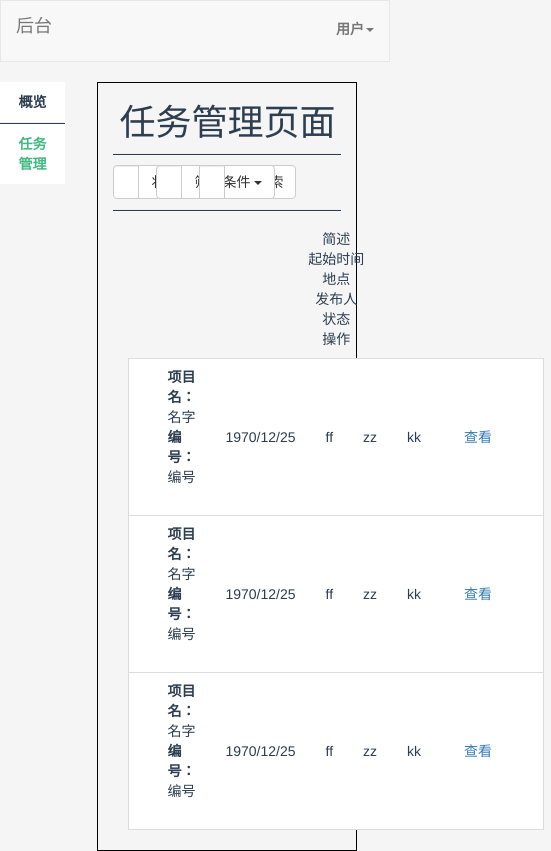
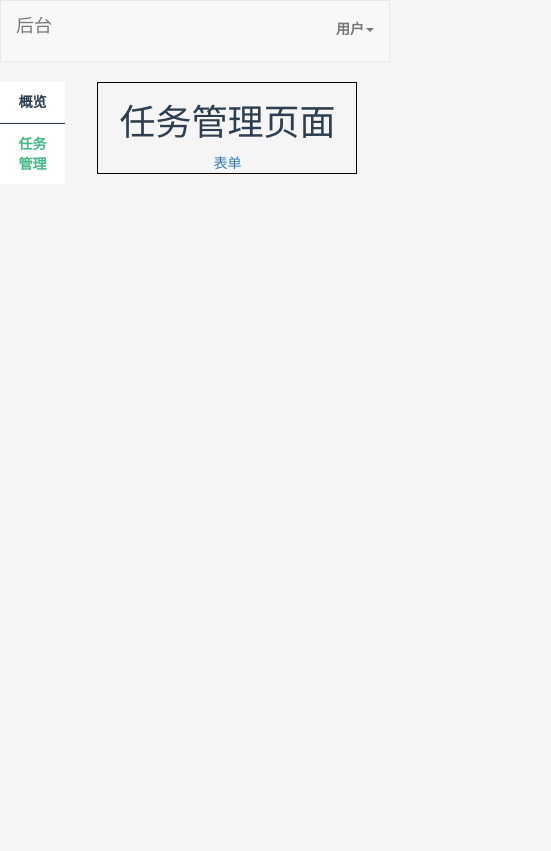
Before and after one commit to Seway/Mustard-space, a Vue app: page /#/manageTask in a window 390 px wide. Shown: the whole page, 551 px wide, since content can reach past the window. Built offline with nearby package versions, Linux system fonts and the light colour scheme; grey boxes are pictures that could not be loaded.

Commit message:
第三次提交
确定嵌套路由

```diff
--- /dev/null
+++ b/src/components/manageTask/detail.vue
@@ -0,0 +1,40 @@
+<template>
+    <div class="container-fluid">
+      <div class="panel panel-default">
+        <div class="panel-body row">
+          <div class="col-md-3 row">
+            <div class="col-md-6">
+              <img src="../../../dist/img/weilin.jpg" >
+            </div>
+            <div class="col-md-6">
+              aaaa
+            </div>
+          </div>
+          <div class="col-md-9">aa</div>
+        </div>
+      </div>
+    </div>
+</template>
+
+<script>
+export default {
+  name: 'taskDetail'
+}
+</script>
+
+<style scoped>
+.row{
+    display: flex;
+    justify-content:center;
+    align-items:Center;
+}
+.upper{
+  height: 200px;
+}
+img{
+  width: 100%;
+}
+.lower{
+  height: 400px;
+}
+</style>
--- /dev/null
+++ b/src/components/manageTask/itemPage.vue
@@ -0,0 +1,18 @@
+<template>
+    <div>
+        <search></search>
+        <hr/>
+        <showTable></showTable>
+    </div>
+</template>
+
+<script>
+import search from './itemPage/search.vue'
+import showTable from './itemPage/table.vue'
+export default {
+  components: {
+    search,
+    showTable
+  }
+}
+</script>
--- a/src/components/manageTask/roughShow.vue
+++ b/src/components/manageTask/itemPage/table.vue
@@ -16,24 +16,33 @@
                     </td>
                 </tr>
             </thead>
-            <tbody >
-                <everyOne></everyOne>
-                                <everyOne></everyOne>
-                <everyOne></everyOne>
-
+            <tbody>
+                <tableItem></tableItem>
+                <tableItem></tableItem>
+                <tableItem></tableItem>
             </tbody>
         </table>
+
+        <ul class="pagination">
+            <li><a href="#">&laquo;</a></li>
+            <li><a href="#">1</a></li>
+            <li><a href="#">2</a></li>
+            <li><a href="#">3</a></li>
+            <li><a href="#">4</a></li>
+            <li><a href="#">5</a></li>
+            <li><a href="#">&raquo;</a></li>
+        </ul>
 
     </div>
 </template>
 
 <script>
-import everyOne from './everyOne.vue'
+import tableItem from './tableItem.vue'
 
 export default {
   name: 'roughShow',
   components: {
-    everyOne
+    tableItem
   }
 }
 </script>
--- a/src/components/manageTask/everyOne.vue
+++ b/src/components/manageTask/itemPage/tableItem.vue
@@ -30,7 +30,7 @@
               {{status}}
             </div>
             <div class="col-md-1">
-              <button type="button" class="btn btn-link">查看</button>
+              <button type="button" class="btn btn-link" @click="toDetail">查看</button>
             </div>
             <div class="col-md-1"></div>
         </div>
@@ -56,8 +56,14 @@
   },
   props: {
     code: String
+  },
+  methods: {
+    toDetail: function () {
+      this.$router.push({ path: '/manageTask/detail' })
+    }
   }
 }
+
 </script>
 
 <style scoped>
--- /dev/null
+++ b/src/router/manageTask.js
@@ -0,0 +1,10 @@
+export default [
+  {
+    path: 'itemPage',
+    component: () => import('../components/manageTask/itemPage.vue')
+  },
+  {
+    path: 'detail',
+    component: () => import('../components/manageTask/detail.vue')
+  }
+]
--- a/src/views/manageTask.vue
+++ b/src/views/manageTask.vue
@@ -1,24 +1,13 @@
 <template>
   <div class="manageTask container">
     <h1>任务管理页面</h1>
-    <hr/>
-    <searchBox></searchBox>
-    <hr/>
-    <roughShow ></roughShow>
+    <router-link to='/manageTask/itemPage'>表单</router-link>
+    <router-view></router-view>
   </div>
 </template>
 
 <script>
-import searchBox from '@/components/manageTask/searchBox.vue'
-import roughShow from '@/components/manageTask/roughShow.vue'
 
-export default {
-  name: 'pageTask',
-  components: {
-    searchBox,
-    roughShow
-  }
-}
 </script>
 
 <style scoped>
```
Also changed, not shown: src/router/index.js (+3 -4 lines), src/components/manageTask/itemPage/search.vue (renamed from src/components/manageTask/searchBox.vue).
